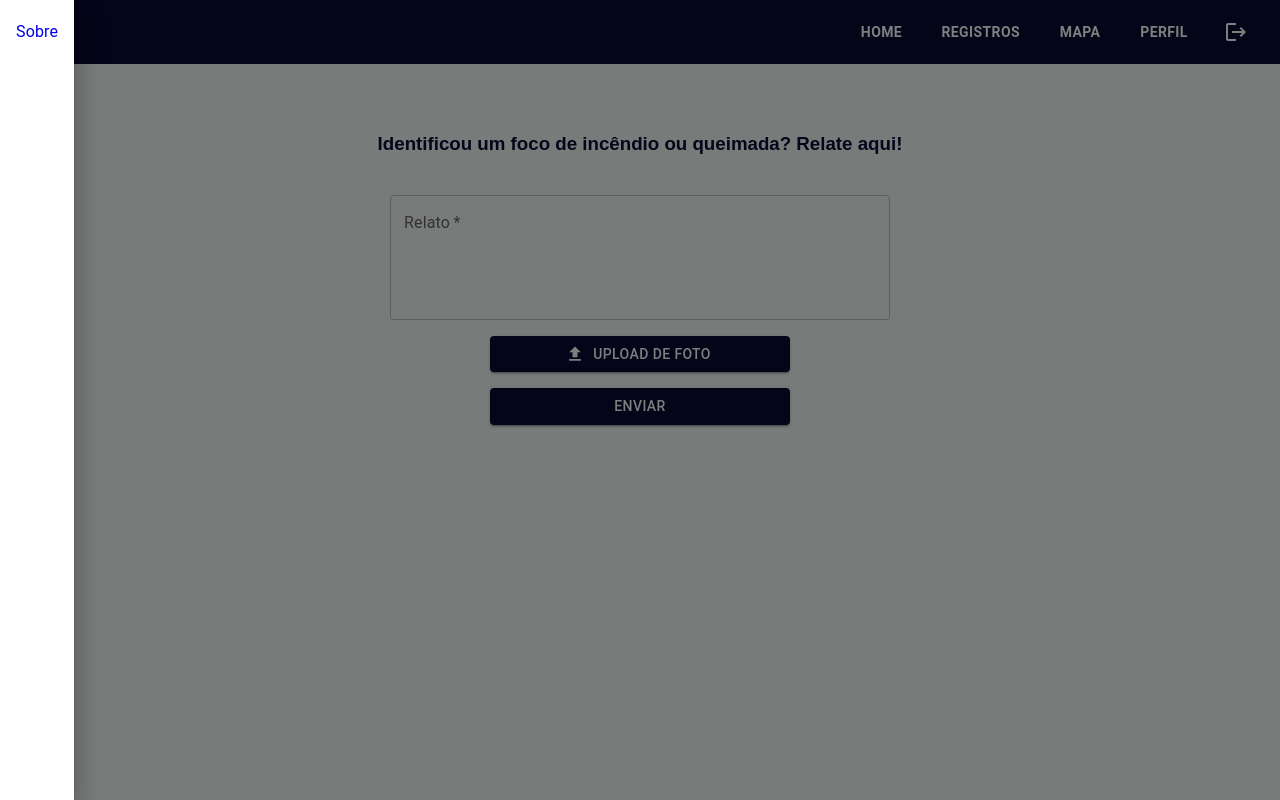
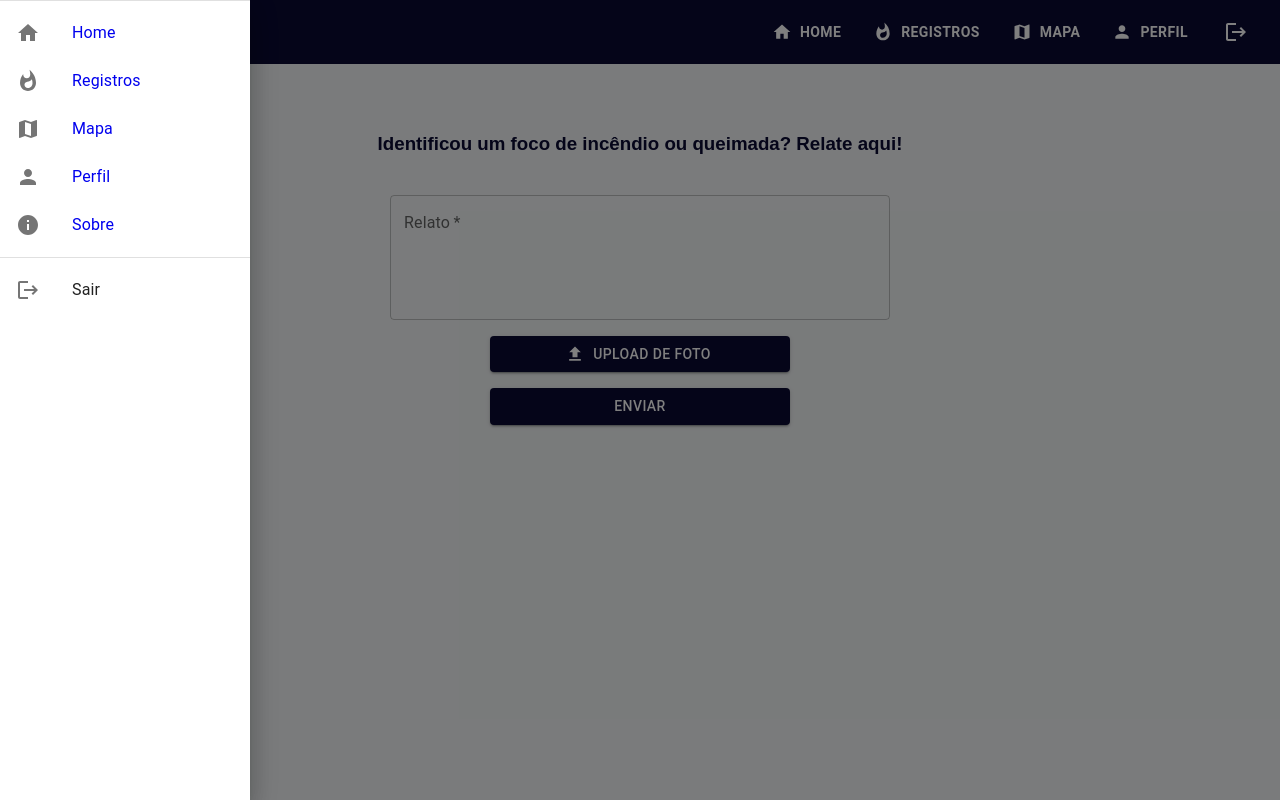
Before and after one commit to joanafalcaos/project-chama, a React (Create React App) app: page /stories/add in a window 1280 px wide. Both pictures are taken after a click on the button 32 px from the left and 32 px from the top of the page. Built offline with nearby package versions, Linux system fonts and the light colour scheme.

Commit message:
Ajustando menu para utilizar o Material UI

```diff
--- a/src/Layout.js
+++ b/src/Layout.js
@@ -1,72 +1,89 @@
 import React, { useState } from 'react';
 import { Link, useNavigate } from 'react-router-dom';
-import { AppBar, Toolbar, Button, IconButton, Drawer, List, ListItem, ListItemText } from '@mui/material';
-import MenuIcon from '@mui/icons-material/Menu';
-import LogoutIcon from '@mui/icons-material/Logout';
+import {AppBar,Toolbar,IconButton,Drawer,List,ListItem,ListItemIcon,ListItemText,Button,Divider,Box,} from '@mui/material';
+import {Menu as MenuIcon, Home as HomeIcon, Whatshot as FireIcon, Map as MapIcon, Person as PersonIcon, Info as InfoIcon, Logout as LogoutIcon} from '@mui/icons-material';
 
 const Layout = ({ children }) => {
   const [open, setOpen] = useState(false);
   const navigate = useNavigate();
 
-  const toggleDrawer = (open) => (event) => {
+  const toggleDrawer = (isOpen) => (event) => {
     if (event.type === 'keydown' && (event.key === 'Tab' || event.key === 'Shift')) {
       return;
     }
-    setOpen(open);
+    setOpen(isOpen);
   };
 
-  // Função de logout
   const handleLogout = () => {
-    // Limpar os dados de autenticação (exemplo: token do localStorage)
     localStorage.removeItem('authToken');
-
-    // Redirecionar para a tela de login ou página inicial
     navigate('/login');
   };
 
+  const menuOptions = [
+    { label: 'Home', icon: <HomeIcon />, path: '/' },
+    { label: 'Registros', icon: <FireIcon />, path: '/stories' },
+    { label: 'Mapa', icon: <MapIcon />, path: '/mapa' },
+    { label: 'Perfil', icon: <PersonIcon />, path: '/profile' },
+  ];
+
   return (
     <div>
-      {/* Barra de navegação superior */}
       <AppBar position="sticky" sx={{ backgroundColor: '#0A0A33', boxShadow: 'none' }}>
-        <Toolbar sx={{ display: 'flex', justifyContent: 'space-between', alignItems: 'center' }}>
-
-          {/* Ícone de menu à esquerda */}
-          <IconButton edge="start" sx={{ color: '#ffff' }} onClick={toggleDrawer(true)}>
+        <Toolbar sx={{ display: 'flex', justifyContent: 'flex-end', alignItems: 'center' }}>
+          <IconButton edge="start" sx={{ color: '#ffff', marginRight: 'auto' }} onClick={toggleDrawer(true)}>
             <MenuIcon />
           </IconButton>
 
-          {/* Botões de navegação alinhados à direita */}
-          <div style={{ marginLeft: 'auto', display: 'flex' }}>
-            <Button component={Link} to="/" sx={{ color: '#ffff', fontWeight: 'bold', marginLeft: '20px' }}>
-              Home
+          {menuOptions.map((option) => (
+            <Button
+              key={option.label}
+              component={Link}
+              to={option.path}
+              sx={{ color: '#ffff', fontWeight: 'bold', marginLeft: '20px' }}
+              startIcon={option.icon}
+            >
+              {option.label}
             </Button>
-            <Button component={Link} to="/stories" sx={{ color: '#ffff', fontWeight: 'bold', marginLeft: '20px' }}>
-              Registros
-            </Button>
-            <Button component={Link} to="/mapa" sx={{ color: '#ffff', fontWeight: 'bold', marginLeft: '20px' }}>
-              Mapa
-            </Button>
-            <Button component={Link} to="/profile" sx={{ color: '#ffff', fontWeight: 'bold', marginLeft: '20px' }}>
-              Perfil
-            </Button>
-            {/* Botão de Logout com ícone */}
+          ))}
+
           <IconButton onClick={handleLogout} sx={{ color: '#ffff', marginLeft: '20px' }}>
             <LogoutIcon />
           </IconButton>
-          </div>
         </Toolbar>
       </AppBar>
 
-      {/* Drawer com links de navegação */}
       <Drawer anchor="left" open={open} onClose={toggleDrawer(false)}>
+        <Box sx={{ width: 250 }}>
+          <Divider />
+
           <List>
+            {menuOptions.map((option) => (
+              <ListItem button key={option.label} component={Link} to={option.path} onClick={toggleDrawer(false)}>
+                <ListItemIcon>{option.icon}</ListItemIcon>
+                <ListItemText primary={option.label} />
+              </ListItem>
+            ))}
+
             <ListItem button component={Link} to="/sobre" onClick={toggleDrawer(false)}>
+              <ListItemIcon>
+                <InfoIcon />
+              </ListItemIcon>
               <ListItemText primary="Sobre" />
             </ListItem>
           </List>
+          <Divider />
+
+          <List>
+            <ListItem button onClick={handleLogout}>
+              <ListItemIcon>
+                <LogoutIcon />
+              </ListItemIcon>
+              <ListItemText primary="Sair" />
+            </ListItem>
+          </List>
+        </Box>
       </Drawer>
 
-      {/* Conteúdo da página */}
       <div style={{ padding: '20px' }}>
         {children}
       </div>
```
Lines whose indentation alone changed are shown as unchanged.
